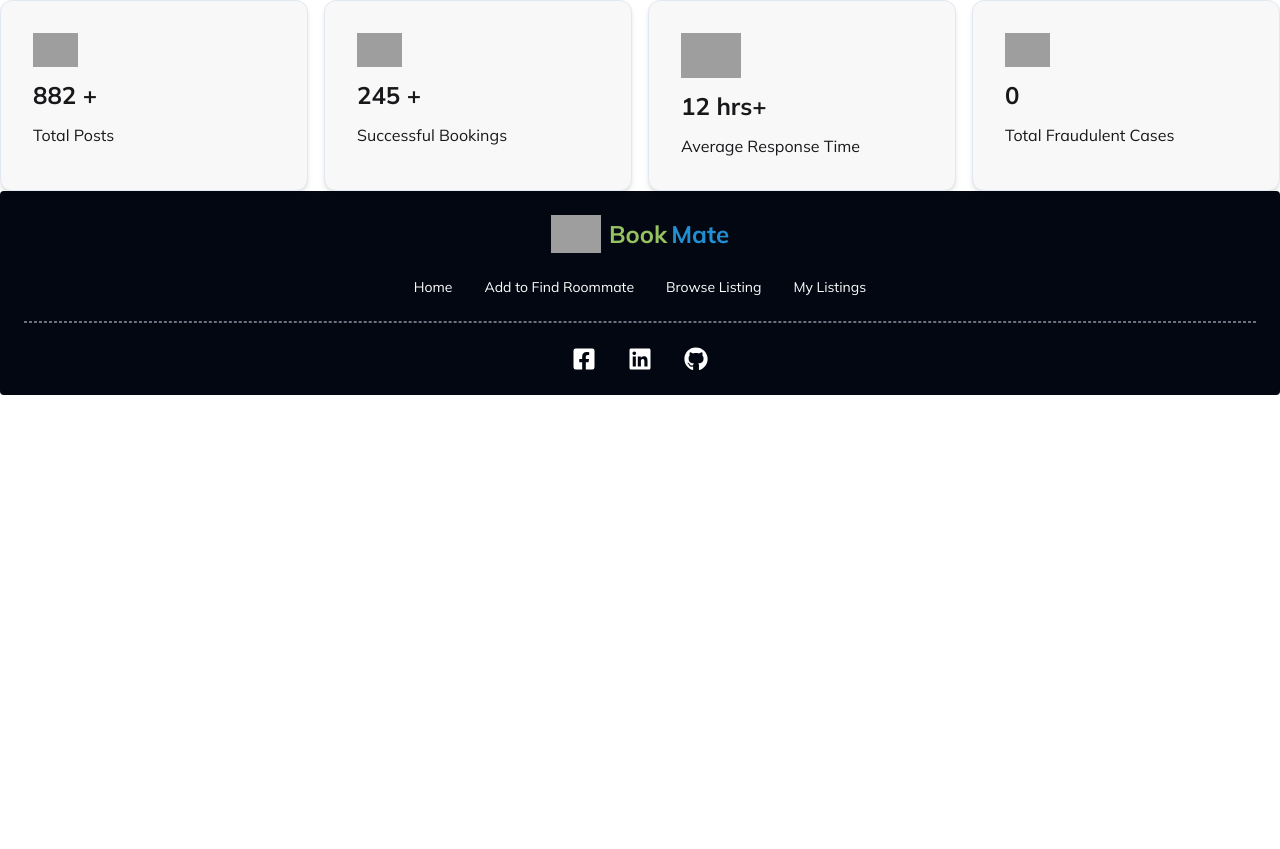
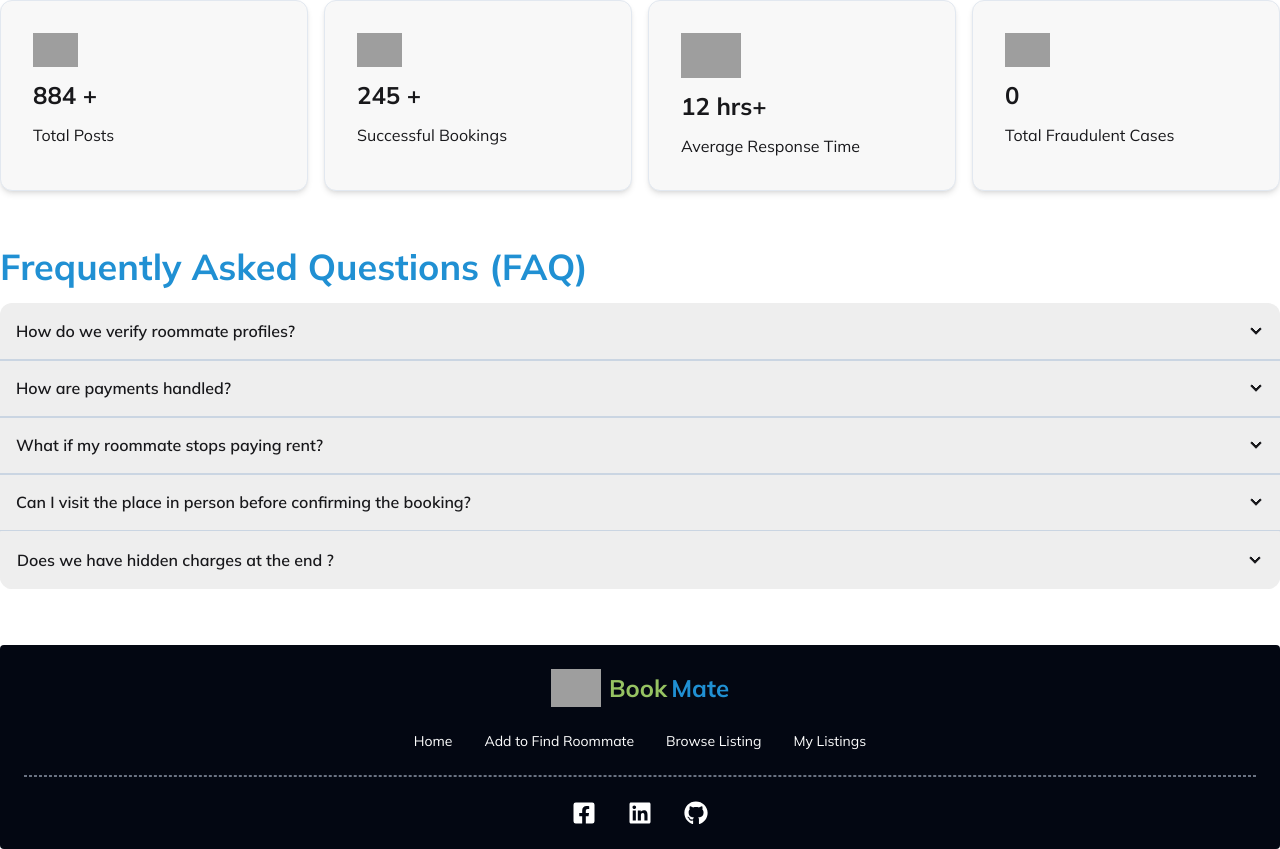
Before and after one commit to tamimMuntakim/BookMate-Roommate-FInder-Client, a React (Vite) app: page / in a window 1280 px wide. Shown: the part 772-1621 px from the top of the page. Before the commit the page ends 1167 px from the top, so only its background shows below. Built offline with nearby package versions, Linux system fonts and the light colour scheme; no server answers; grey boxes are pictures that could not be loaded.

Commit message:
extra section faq added

```diff
--- a/src/Layouts/HomeLayout.jsx
+++ b/src/Layouts/HomeLayout.jsx
@@ -6,7 +6,7 @@ import Footer from '../components/Footer';
 const HomeLayout = () => {
     return (
         <>
-            <header className='w-full sticky top-0 z-50 bg-base-200 shadow-md'>
+            <header className='w-full sticky top-0 z-50 bg-base-200 shadow-md dark:shadow-sm shadow-slate-300'>
                 <Navbar></Navbar>
             </header>
             <main className='w-11/12 md:container mx-auto mt-4 md:mt-6'>
--- a/src/Pages/Home.jsx
+++ b/src/Pages/Home.jsx
@@ -2,6 +2,7 @@ import React, { useEffect, useState } from 'react';
 import Sliders from '../components/Sliders';
 import FeaturedPosts from '../components/FeaturedPosts';
 import PlatformStatistics from '../components/PlatformStatistics';
+import Faq from '../components/Faq';
 
 const Home = () => {
     const [posts, setPosts] = useState([]);
@@ -24,6 +25,9 @@ const Home = () => {
             <section id="platform-statistics" className='mt-7 md:mt-14'>
                 <PlatformStatistics></PlatformStatistics>
             </section>
+            <section id="faq" className='mt-7 md:mt-14 mb-7 md:mb-14'>
+                <Faq></Faq>
+            </section>
         </>
     );
 };
--- /dev/null
+++ b/src/components/Faq.jsx
@@ -0,0 +1,38 @@
+import React from 'react';
+
+const Faq = () => {
+    return (
+        <div>
+            <h1 className='mb-2 text-2xl  md:mb-4 md:text-4xl font-bold text-secondary'>Frequently Asked Questions (FAQ)</h1>
+            <div className="join join-vertical bg-base-300 w-full rounded-md md:rounded-xl overflow-hidden">
+                <div className="collapse collapse-arrow join-item border-slate-300 border-b-2 dark:border-b-1">
+                    <input type="radio" name="my-accordion-4" />
+                    <div className="collapse-title font-semibold">How do we verify roommate profiles?</div>
+                    <div className="collapse-content text-sm">We require government ID + utility bill verification, social media cross-checking, and manual profile reviews to ensure safety.</div>
+                </div>
+                <div className="collapse collapse-arrow join-item border-slate-300 border-b-2 dark:border-b-1">
+                    <input type="radio" name="my-accordion-4" />
+                    <div className="collapse-title font-semibold">How are payments handled?</div>
+                    <div className="collapse-content text-sm">We don't process payments but provide split-bill templates and partner with trusted payment apps for secure transactions.</div>
+                </div>
+                <div className="collapse collapse-arrow join-item border-slate-300 border-b-2 dark:border-b-1">
+                    <input type="radio" name="my-accordion-4" />
+                    <div className="collapse-title font-semibold">What if my roommate stops paying rent?</div>
+                    <div className="collapse-content text-sm">We provide legally vetted roommate agreements and connect you with local tenant rights resources to resolve conflicts.</div>
+                </div>
+                <div className="collapse collapse-arrow join-item border-slate-300 border-b-2 dark:border-b-1">
+                    <input type="radio" name="my-accordion-4" />
+                    <div className="collapse-title font-semibold">Can I visit the place in person before confirming the booking?</div>
+                    <div className="collapse-content text-sm">Yes! We encourage in-person visits through our platform but for a limited number of times depending on the current tenants.</div>
+                </div>
+                <div className="collapse collapse-arrow join-item border-base-300 border">
+                    <input type="radio" name="my-accordion-4" />
+                    <div className="collapse-title font-semibold">Does we have hidden charges at the end ?</div>
+                    <div className="collapse-content text-sm">Nope. We provide completely charge-free and middleman-free service using out platform.</div>
+                </div>
+            </div>
+        </div>
+    );
+};
+
+export default Faq;
--- a/src/components/FeaturedPost.jsx
+++ b/src/components/FeaturedPost.jsx
@@ -13,13 +13,13 @@ const FeaturedPost = ({ post }) => {
             <div className="card-body gap-2 justify-between">
                 <h2 className="card-title text-sm md:text-base">{title}</h2>
                 <div className='space-y-0.5 text-xs md:text-sm'>
-                <p className='badge badge-xs'>{(availability == "true")? "Available" : "Not Available"}</p>
+                <p className='badge badge-xs dark:bg-primary dark:text-white'>{(availability == "true")? "Available" : "Not Available"}</p>
                 <p>{roomType}</p>
                 <p>{location}</p>
                 <p>Rent: {rent} Taka</p>
                 </div>
                 <div className="card-actions justify-end">
-                    <button className="btn btn-xs md:btn-sm" onClick={()=> seeMoreBtnHandler(_id)}>See More</button>
+                    <button className="btn btn-xs md:btn-sm dark:bg-primary dark:text-white" onClick={()=> seeMoreBtnHandler(_id)}>See More</button>
                 </div>
             </div>
         </div>
```
